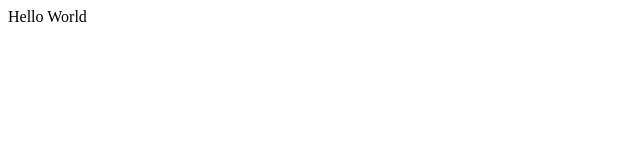
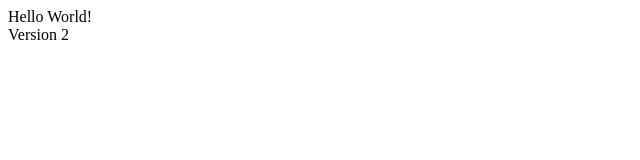
Before and after one commit to Dayne-Hultman/hello-world-dhh, a plain HTML site: page index.html in a window 1280 px wide. Shown: the full height of the page, 0-640 px from the left. Drawn offline with Linux system fonts and the light colour scheme.

Commit message:
Version 2.

```diff
--- a/index.html
+++ b/index.html
@@ -6,6 +6,7 @@
 </head>
 
 <body>
-    Hello World
+    Hello World!<br>
+    Version 2
 </body>
 </html>
```
